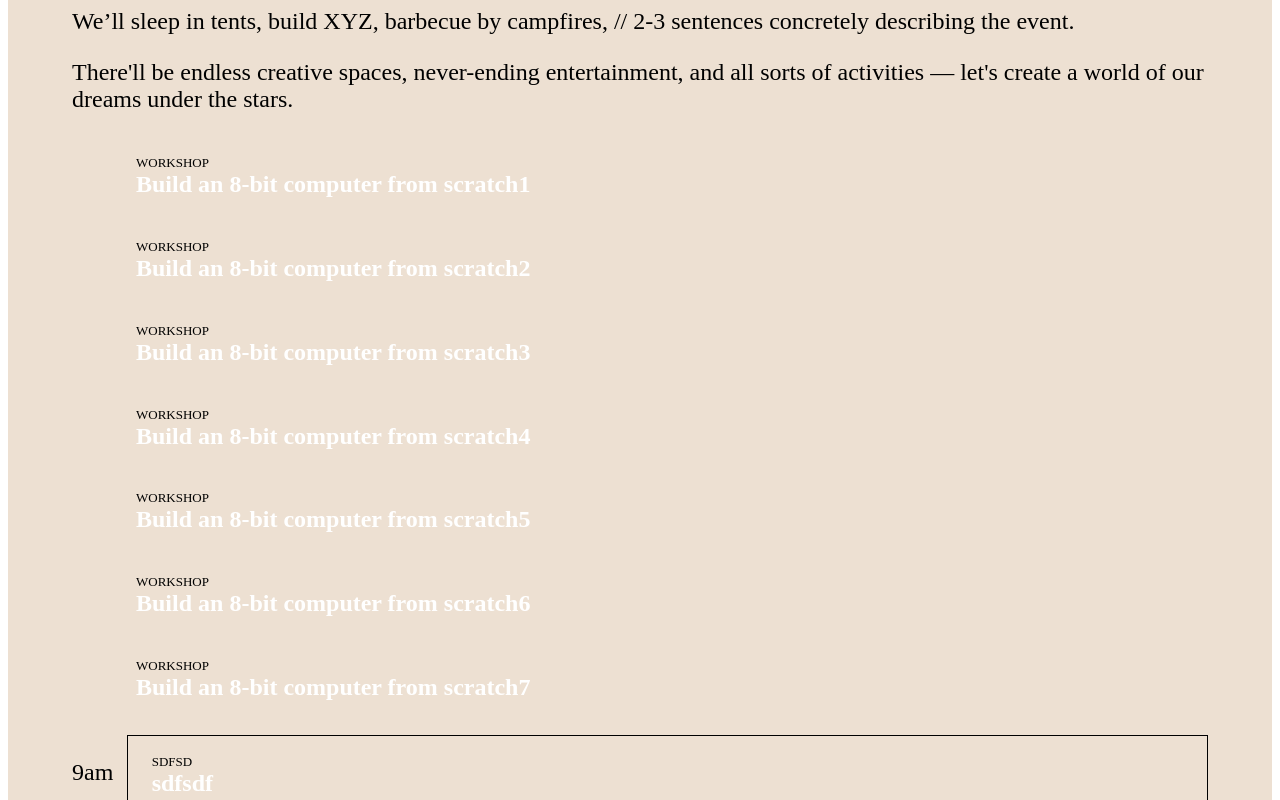
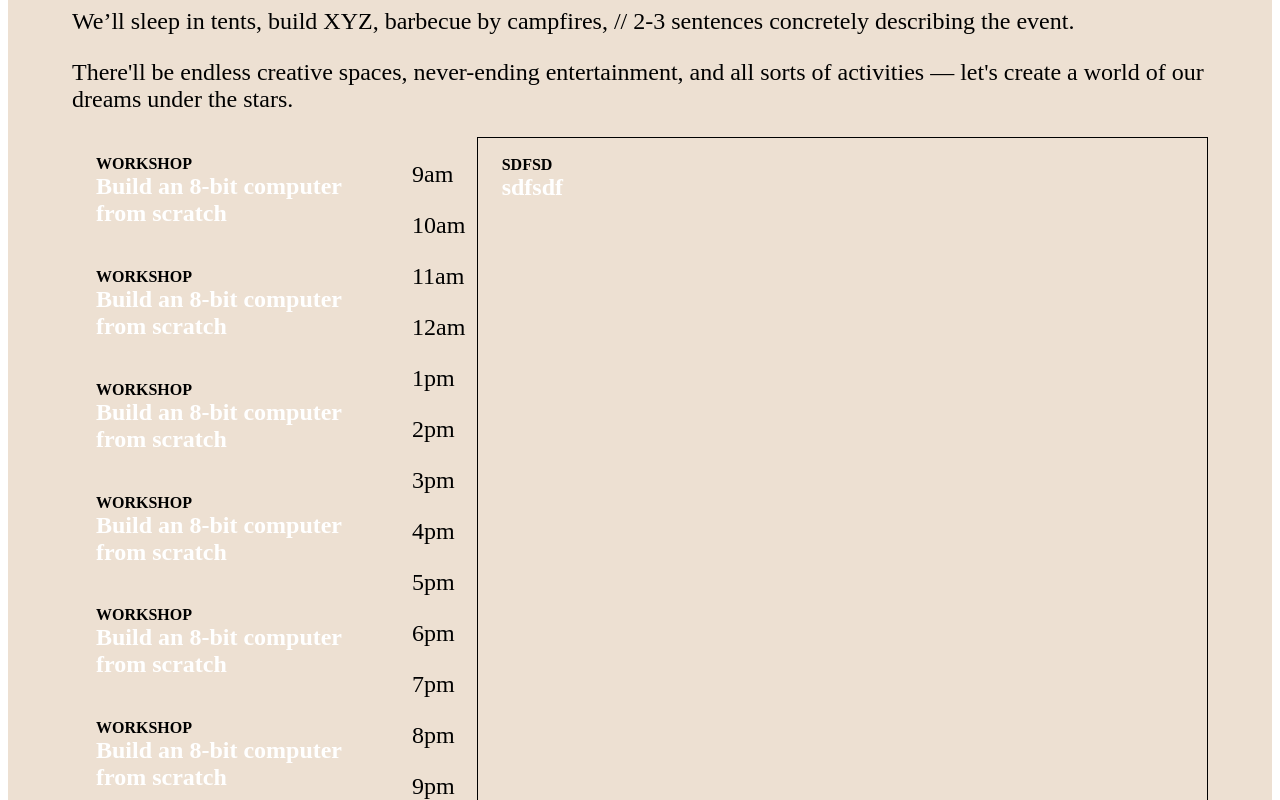
Before and after one commit to hackclub/www-outernet, a Next.js app: page / in a window 1280 px wide. Shown: the part 2720-3520 px from the top of the page. Built offline with nearby package versions, Linux system fonts and the light colour scheme.

Commit message:
finalize youradventure section

```diff
--- a/components/YourAdventure.js
+++ b/components/YourAdventure.js
@@ -121,10 +121,17 @@ export const YourAdventure = () => {
 
       <div>
         <DragDropContext onDragEnd={reorderItems}>
+          <div
+            style={{ display: "flex", width: "100%", justifyContent: "center" }}
+          >
             <Droppable droppableId="timetable">
               {(provided) => (
                 <>
-                <ul {...provided.droppableProps} ref={provided.innerRef}>
+                  <div
+                    style={{ maxWidth: "500px", marginRight: "3vw" }}
+                    {...provided.droppableProps}
+                    ref={provided.innerRef}
+                  >
                     {events && loaded
                       ? events.map((event, i) => {
                           return (
@@ -144,10 +151,7 @@ export const YourAdventure = () => {
                                     <p className={styles.eventtype}>
                                       {event.type}
                                     </p>
-                                  <h4>
-                                    {event.title}
-                                    {event.id}
-                                  </h4>
+                                    <h4>{event.title}</h4>
                                   </div>
                                 );
                               }}
@@ -155,21 +159,33 @@ export const YourAdventure = () => {
                           );
                         })
                       : ""}
-                </ul>
-                {provided.placeholder}
+                  </div>
+                  {/* {provided.placeholder} */}
                 </>
               )}
             </Droppable>
-
             <Droppable droppableId="timetable2">
               {(provided) => (
                 <div style={{ display: "flex", width: "100%" }}>
-                <div>
-                  {[9, 10, 11, 12, 13, 14, 15, 16, 17, 18, 19, 20, 21, 22].map(
-                    (num, i) => {
+                  <div style={{ marginRight: "10px" }}>
+                    {[
+                      9,
+                      10,
+                      11,
+                      12,
+                      13,
+                      14,
+                      15,
+                      16,
+                      17,
+                      18,
+                      19,
+                      20,
+                      21,
+                      22,
+                    ].map((num, i) => {
                       return <p>{num > 12 ? `${num - 12}pm` : `${num}am`}</p>;
-                    }
-                  )}
+                    })}
                   </div>
                   <div
                     {...provided.droppableProps}
@@ -210,10 +226,11 @@ export const YourAdventure = () => {
                         })
                       : ""}
                   </div>
-                {provided.placeholder}
+                  {/* <div style={{ width: "100%" }}>{provided.placeholder}</div> */}
                 </div>
               )}
             </Droppable>
+          </div>
         </DragDropContext>
       </div>
     </div>
--- a/components/YourAdventure.module.scss
+++ b/components/YourAdventure.module.scss
@@ -31,6 +31,7 @@
 .eventtype {
   text-transform: uppercase;
   margin: 0;
-  font-size: small !important;
+  font-weight: bold;
+  font-size: medium !important;
   color: var(--lightgold) !important;
 }
```
Lines whose indentation alone changed are shown as unchanged.
